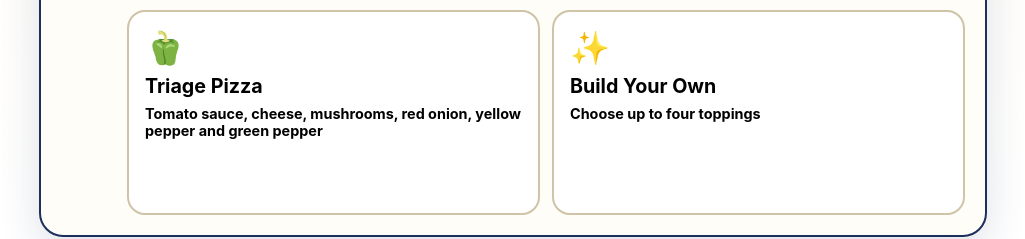
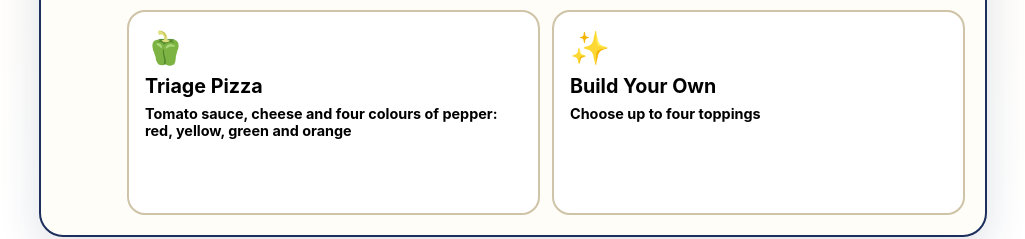
Before and after one commit to quinoteol-hue/glamfest-pizza, a website: page public/index.html in a window 1280 px wide. Shown: the part 1505-1744 px from the top of the page, without its empty margins (127-1152 px from the left). Drawn offline with Linux system fonts and the light colour scheme; no server answers.

Commit message:
Make Triage Pizza a four-colour pepper special; existing order routes unchanged

```diff
--- a/public/index.html
+++ b/public/index.html
@@ -28,7 +28,7 @@
       <section class="step-card"><div class="step-number">2</div><div class="step-content"><h2>Choose your pizza</h2><div class="pizza-grid">
         <button type="button" class="pizza-card" data-special="resus"><span class="pizza-icon">🌶️</span><strong>Resus Pizza</strong><small>Tomato sauce, cheese, pepperoni, jalapeños and chillies</small></button>
         <button type="button" class="pizza-card" data-special="paeds"><span class="pizza-icon">🍍</span><strong>Paeds Pizza</strong><small>Tomato sauce, cheese, ham and pineapple</small></button>
-        <button type="button" class="pizza-card" data-special="triage"><span class="pizza-icon">🫑</span><strong>Triage Pizza</strong><small>Tomato sauce, cheese, mushrooms, red onion, yellow pepper and green pepper</small></button>
+        <button type="button" class="pizza-card" data-special="triage"><span class="pizza-icon">🫑</span><strong>Triage Pizza</strong><small>Tomato sauce, cheese and four colours of pepper: red, yellow, green and orange</small></button>
         <button type="button" class="pizza-card" data-special="custom"><span class="pizza-icon">✨</span><strong>Build Your Own</strong><small>Choose up to four toppings</small></button>
       </div><div id="customBuilder" class="builder hidden"><fieldset class="base-picker"><legend>1. First, choose your base sauce</legend><div class="base-options"><label class="tomato-base"><input type="radio" name="pizzaBase" value="standard" checked><strong>Tomato sauce</strong></label><label class="bbq-base"><input type="radio" name="pizzaBase" value="barbecue"><strong>Barbecue sauce</strong></label></div></fieldset><h3>2. Choose up to 4 toppings</h3><p class="muted"><span id="toppingCount">0</span>/4 selected</p><div id="toppings" class="choice-grid"></div></div></div></section>
 
```
